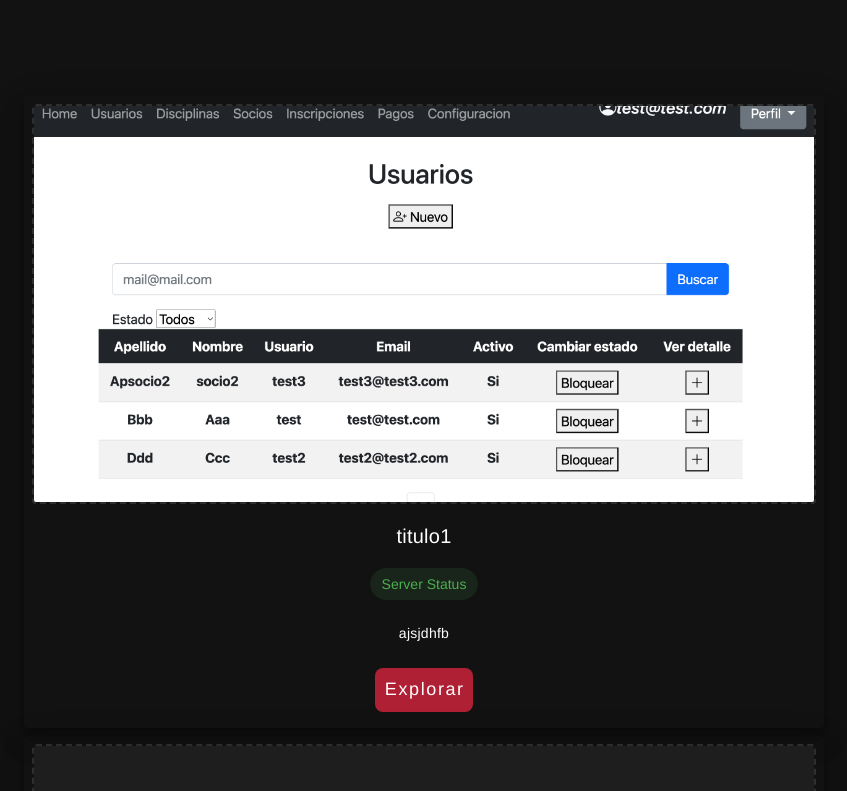
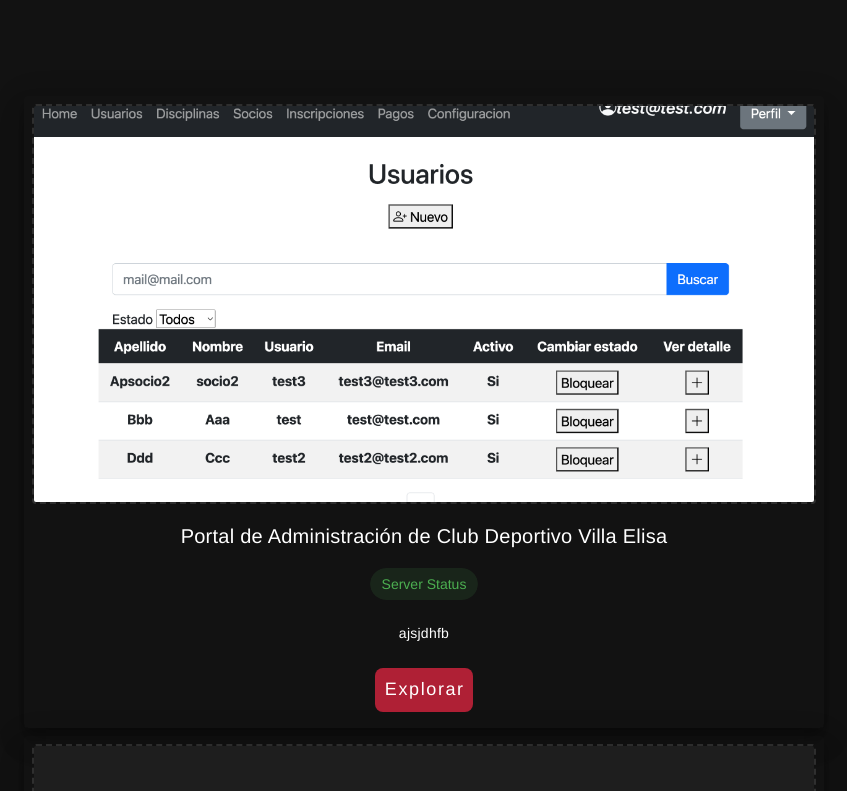
Before and after one commit to diegoag30/my-portfolio, a Vue app: page /proyects in a window 1280 px wide. Shown: the top 791 px of the page, without its empty margins (216-1063 px from the left). Built offline with nearby package versions, Linux system fonts and the light colour scheme.

Commit message:
feat: Added i18n

```diff
--- a/package.json
+++ b/package.json
@@ -11,6 +11,7 @@
   "dependencies": {
     "core-js": "^3.8.3",
     "vue": "^3.2.13",
+    "vue-i18n": "^9.14.0",
     "vue-router": "^4.4.0",
     "vuetify": "^3.6.13"
   },
--- a/src/components/ProyectPreviewComponent.vue
+++ b/src/components/ProyectPreviewComponent.vue
@@ -2,7 +2,7 @@
   <v-container>
     <v-col>
       <ProyectItemComponent
-        title="titulo1"
+        :title="$t('project1.title')"
         brief="ajsjdhfb"
         img_path="images/cdve_1.png"
         class="pa-2 ma-2"
--- /dev/null
+++ b/src/locales/es.json
@@ -0,0 +1,13 @@
+{
+  "project1": {
+    "id": 1,
+    "title": "Portal de Administración de Club Deportivo Villa Elisa",
+    "description": {
+      "brief": "Un sistema dividido en dos portales: público y privado. El portal privado desarrollado en Flask permite a los administradores gestionar socios, pagos e inscripciones, mientras que el portal público desarrollado en Vue facilita a los usuarios visualizar disciplinas y su historial de pagos.",
+      "tags": [
+        { "content": "Python", "color": "teal-darken-3" },
+        { "content": "Vue", "color": "blue-lighten-2" }
+      ]
+    }
+  }
+}
--- a/src/main.js
+++ b/src/main.js
@@ -1,8 +1,17 @@
 import { createApp } from "vue";
+import { createI18n } from "vue-i18n";
+import es from "./locales/es.json";
 
 // Vuetify
 import App from "./App.vue";
 import vuetify from "./plugins/vuetify";
 import router from "./router";
 
-createApp(App).use(vuetify).use(router).mount("#app");
+// Create the i18n instance with translation data
+const i18n = createI18n({
+  locale: "es", // Set default language
+  messages: {
+    es,
+  },
+});
+createApp(App).use(i18n).use(vuetify).use(router).mount("#app");
```
Also changed, not shown: 1 other file (tests, documents, lock files or other folders).
